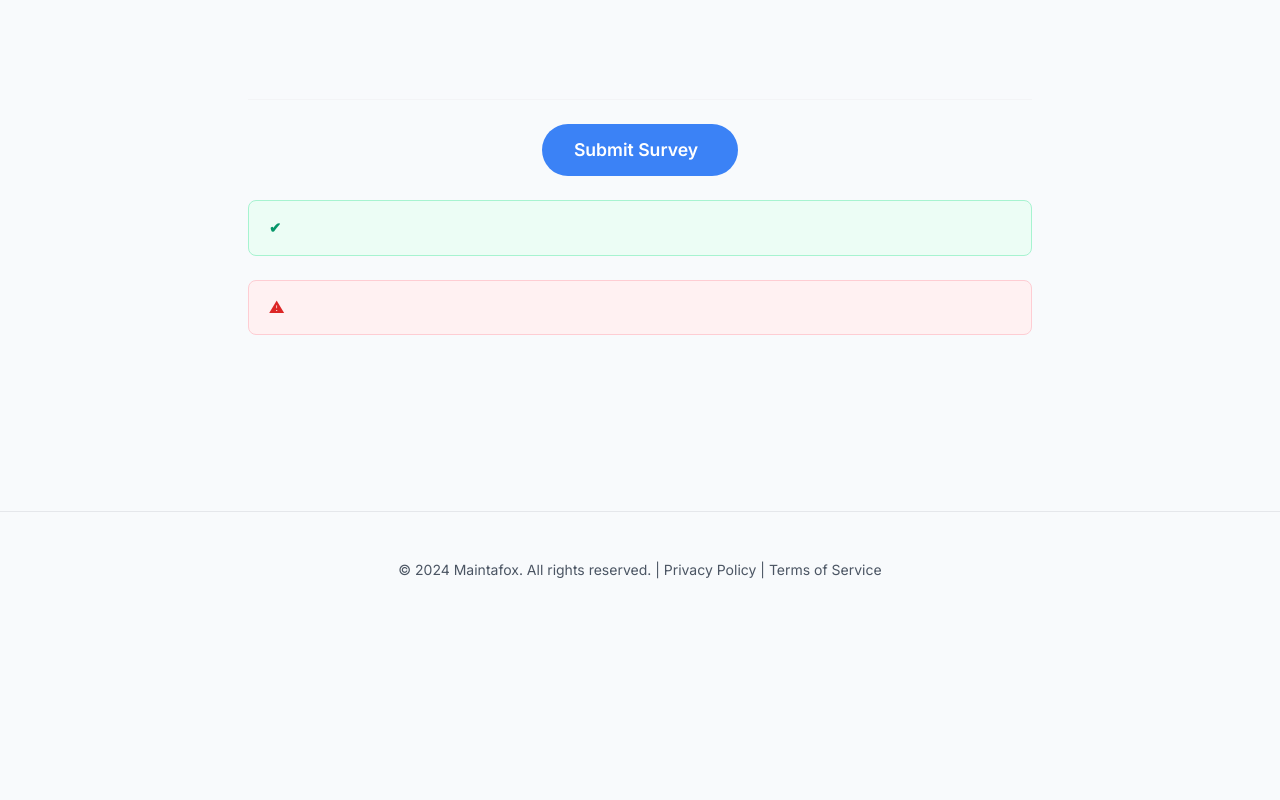
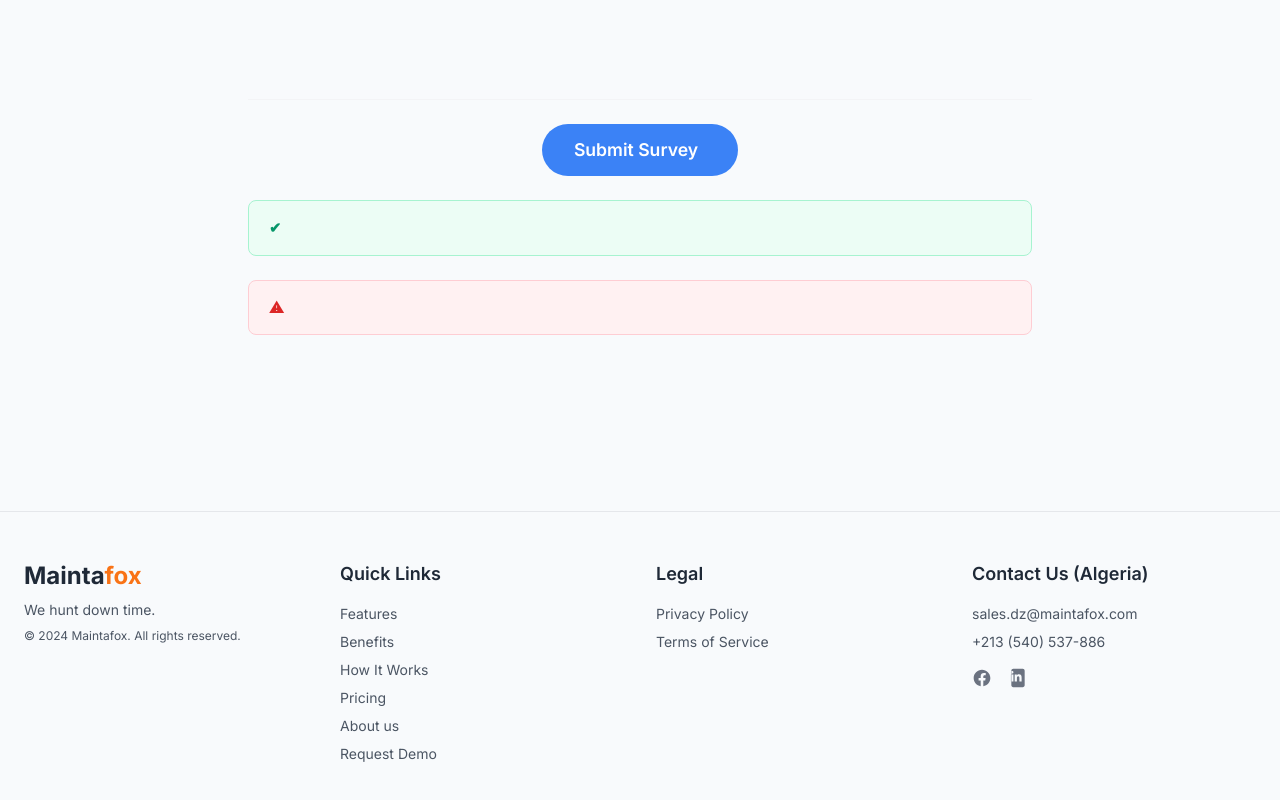
Before and after one commit to oussasz/MaintaFOX-website, a plain HTML site: page forme.html in a window 1280 px wide. Shown: the part 3284-4084 px from the top of the page. Before the commit the page ends 3912 px from the top, so only its background shows below. Drawn offline with nearby package versions, Linux system fonts and the light colour scheme.

Commit message:
Refactor footer structure and update links for improved navigation and consistency

```diff
--- a/css/styles.css
+++ b/css/styles.css
@@ -371,7 +371,7 @@ height: 65px;
 /* Shared Button Styling for Consistency */
 .mobile-nav-link,
 .mobile-cta {
-  color: #ffffff; /* Bold white font color */
+  color: #000000; /* Bold white font color */
   text-decoration: none;
   font-size: 12px; /* Small, consistent size */
   font-family: "Inter", sans-serif; /* Modern sans-serif font */
--- a/forme.html
+++ b/forme.html
@@ -1550,22 +1550,165 @@
     <!-- =========================================== -->
     <!-- === PASTE YOUR FINAL FOOTER CODE HERE === -->
     <!-- =========================================== -->
+
+    <!-- === Footer === -->
     <footer
       id="footer"
       class="bg-secondary-light border-t border-light-border py-12"
     >
-      <!-- Start Replaceable Footer -->
-      <div class="container mx-auto px-6 text-center text-sm text-medium-text">
-        © 2024 Maintafox. All rights reserved. |
-        <a href="/privacy-policy.html" class="hover:text-dark-text"
-          >Privacy Policy</a
+      <div class="container mx-auto px-6">
+        <div
+          class="grid grid-cols-1 sm:grid-cols-2 md:grid-cols-4 gap-8 text-medium-text text-sm"
         >
-        |
-        <a href="/terms-of-service.html" class="hover:text-dark-text"
-          >Terms of Service</a
-        >
+          <!-- Column 1: Logo & Copyright -->
+          <div class="mb-6 md:mb-0">
+            <a
+              href="#home"
+              class="text-2xl font-bold text-dark-text hover:text-accent-blue transition duration-200 ease-in-out mb-2 block"
+            >
+              Mainta<span class="text-accent-orange">fox</span>
+            </a>
+            <p class="mb-2">We hunt down time.</p>
+            <p class="text-xs">© 2024 Maintafox. All rights reserved.</p>
+          </div>
+
+          <!-- Column 2: Quick Links -->
+          <div>
+            <h5 class="text-lg font-semibold text-dark-text mb-4">
+              Quick Links
+            </h5>
+            <ul class="space-y-2">
+              <li>
+                <a
+                  href="#features"
+                  class="hover:text-dark-text transition duration-200 ease-in-out"
+                  >Features</a
+                >
+              </li>
+              <li>
+                <a
+                  href="#benefits"
+                  class="hover:text-dark-text transition duration-200 ease-in-out"
+                  >Benefits</a
+                >
+              </li>
+              <li>
+                <a
+                  href="#how-it-works"
+                  class="hover:text-dark-text transition duration-200 ease-in-out"
+                  >How It Works</a
+                >
+              </li>
+              <li>
+                <a
+                  href="#pricing"
+                  class="hover:text-dark-text transition duration-200 ease-in-out"
+                  >Pricing</a
+                >
+              </li>
+              <li>
+                <a
+                  href="#about-journey"
+                  class="hover:text-dark-text transition duration-200 ease-in-out"
+                  >About us</a
+                >
+              </li>
+              <li>
+                <a
+                  href="#demo"
+                  class="hover:text-dark-text transition duration-200 ease-in-out"
+                  >Request Demo</a
+                >
+              </li>
+            </ul>
+          </div>
+
+          <!-- Column 3: Legal -->
+          <div>
+            <h5 class="text-lg font-semibold text-dark-text mb-4">Legal</h5>
+            <ul class="space-y-2">
+              <li>
+                <a
+                  href="privacy-policy.html"
+                  class="hover:text-dark-text transition duration-200 ease-in-out"
+                  >Privacy Policy</a
+                >
+              </li>
+              <li>
+                <a
+                  href="terms-of-service.html"
+                  class="hover:text-dark-text transition duration-200 ease-in-out"
+                  >Terms of Service</a
+                >
+              </li>
+            </ul>
+          </div>
+
+          <!-- Column 4: Contact -->
+          <div>
+            <h5 class="text-lg font-semibold text-dark-text mb-4">
+              Contact Us (Algeria)
+            </h5>
+            <ul class="space-y-2">
+              <li>
+                <a
+                  href="mailto:sales.dz@maintafox.com"
+                  class="hover:text-dark-text transition duration-200 ease-in-out block break-words"
+                  >sales.dz@maintafox.com</a
+                >
+              </li>
+              <li>
+                <a
+                  href="tel:+213540537886"
+                  class="hover:text-dark-text transition duration-200 ease-in-out"
+                  >+213 (540) 537-886</a
+                >
+              </li>
+              <!-- Add Real Phone -->
+              <!-- Social Icons -->
+              <li class="flex space-x-4 pt-2">
+                <a
+                  href="https://www.facebook.com/share/1CGCAFfz8y/"
+                  class="text-gray-500 hover:text-dark-text transition duration-200 ease-in-out"
+                  aria-label="Maintafox on Facebook"
+                >
+                  <svg
+                    class="w-5 h-5"
+                    fill="currentColor"
+                    viewBox="0 0 24 24"
+                    aria-hidden="true"
+                  >
+                    <path
+                      fill-rule="evenodd"
+                      d="M22 12c0-5.523-4.477-10-10-10S2 6.477 2 12c0 4.991 3.657 9.128 8.438 9.878v-6.987h-2.54V12h2.54V9.797c0-2.506 1.492-3.89 3.777-3.89 1.094 0 2.238.195 2.238.195v2.46h-1.26c-1.243 0-1.63.771-1.63 1.562V12h2.773l-.443 2.89h-2.33v6.988C18.343 21.128 22 16.991 22 12z"
+                      clip-rule="evenodd"
+                    />
+                  </svg>
+                </a>
+                <a
+                  href="https://www.linkedin.com/company/maintafox-systems/ "
+                  class="text-gray-500 hover:text-dark-text transition duration-200 ease-in-out"
+                  aria-label="Maintafox on LinkedIn"
+                >
+                  <svg
+                    class="w-5 h-5"
+                    fill="currentColor"
+                    viewBox="0 0 24 24"
+                    aria-hidden="true"
+                  >
+                    <path
+                      fill-rule="evenodd"
+                      d="M16.338 16.338H13.67V12.16c0-.995-.017-2.277-1.387-2.277-1.39 0-1.601 1.086-1.601 2.207v4.248H8.014v-8.59h2.559v1.174h.037c.356-.675 1.227-1.387 2.526-1.387 2.703 0 3.203 1.778 3.203 4.092v4.711zM5.005 6.575a1.548 1.548 0 11-.003-3.096 1.548 1.548 0 01.003 3.096zm-1.498 9.763H6.5v-8.59H3.507v8.59zM17.668 1H6.328C5.051 1 4 2.051 4 3.328v17.344C4 21.948 5.051 23 6.328 23h11.34C18.948 23 20 21.948 20 20.672V3.328C20 2.051 18.948 1 17.668 1z"
+                      clip-rule="evenodd"
+                    />
+                  </svg>
+                </a>
+                <!-- Add other relevant social links -->
+              </li>
+            </ul>
+          </div>
+        </div>
       </div>
-      <!-- End Replaceable Footer -->
     </footer>
     <!-- =========================================== -->
     <!-- === END FOOTER PASTE AREA             === -->
```
Also changed, not shown: demo.html (+11 -10 lines), index.html (+9 -9 lines), test.html (added).
